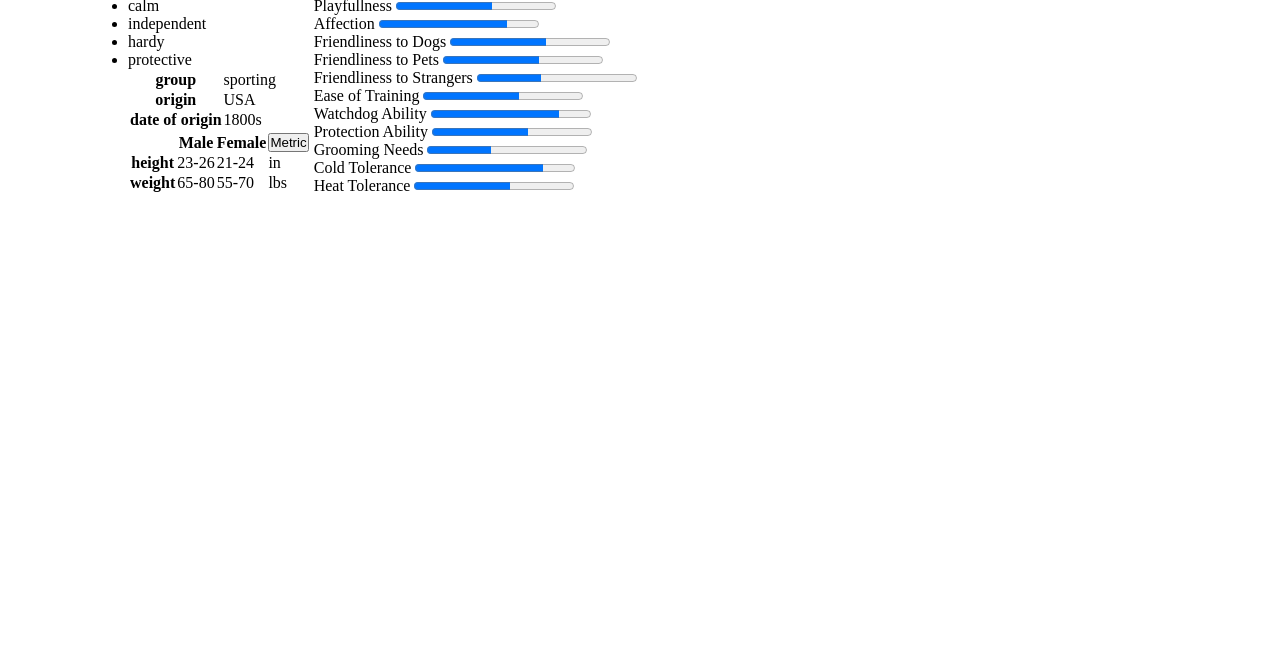
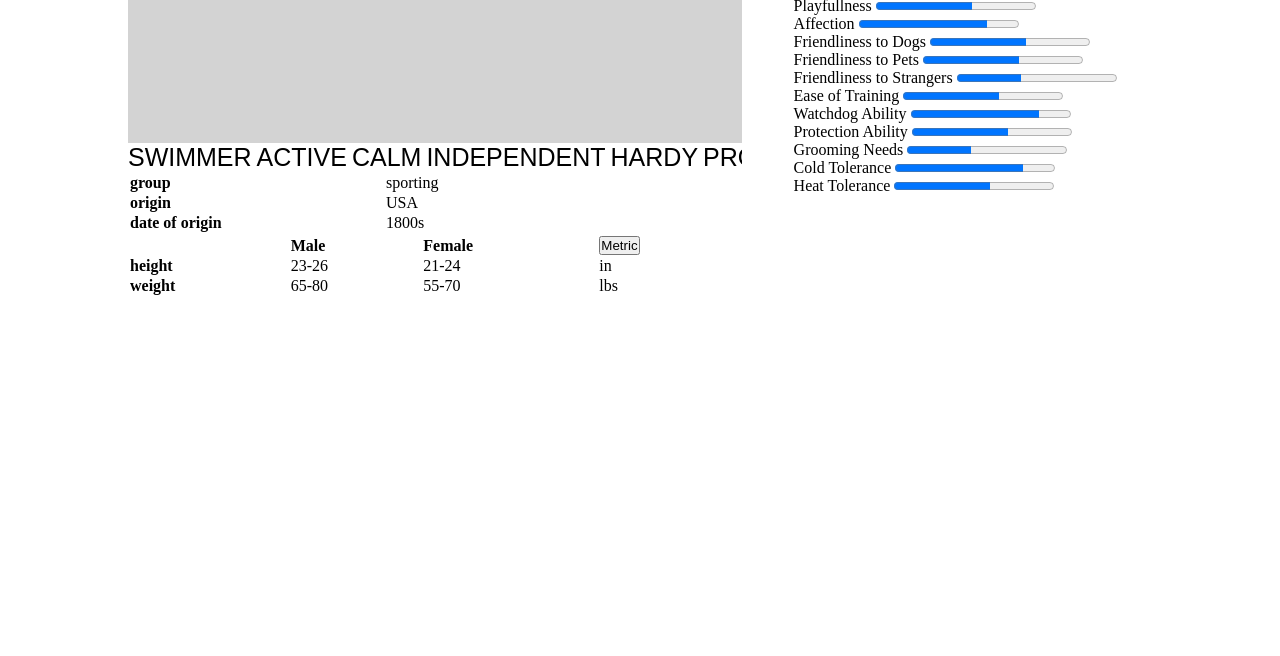
Before and after one commit to tommysarni/super-dog, a plain HTML site: page dog.html in a window 1280 px wide. Shown: the part 144-800 px from the top of the page. Drawn offline with Linux system fonts and the light colour scheme.

Commit message:
breed summary styling

```diff
--- a/dog.css
+++ b/dog.css
@@ -42,10 +42,42 @@ div.dashboard {
   height: 100%;
   display: flex;
   flex-direction: column;
+  gap: 10px;
 }
 
-div.dashboard>div {
-  max-width: 50%;
+.imageContainer {
+  background-color: lightgray;
+  width: 100%;
+  height: 200px;
+}
+
+.imageContainer img {
+  text-align: start;
+}
+
+ul.scrollingText {
+  display: flex;
+  gap: 5px;
+  list-style-type: none;
+}
+
+ul.scrollingText li {
+  font-size: 25px;
+  font-family: sans-serif;
+  text-transform: uppercase;
+}
+
+.scrollingTextContainer {
+  overflow: hidden;
+}
+
+.infoContainer table {
+  text-align: left;
+  width: 66%;
+}
+
+.infoContainer table:last-child {
+  width: 100%;
 }
 
 @media (min-width: 600px) {
@@ -67,6 +99,11 @@ div.dashboard>div {
   /* DASHBOARD */
   div.dashboard {
     flex-direction: row;
+    gap: 5%;
+  }
+
+  .breedSummary {
+    max-width: 60%;
   }
 
 }
```
